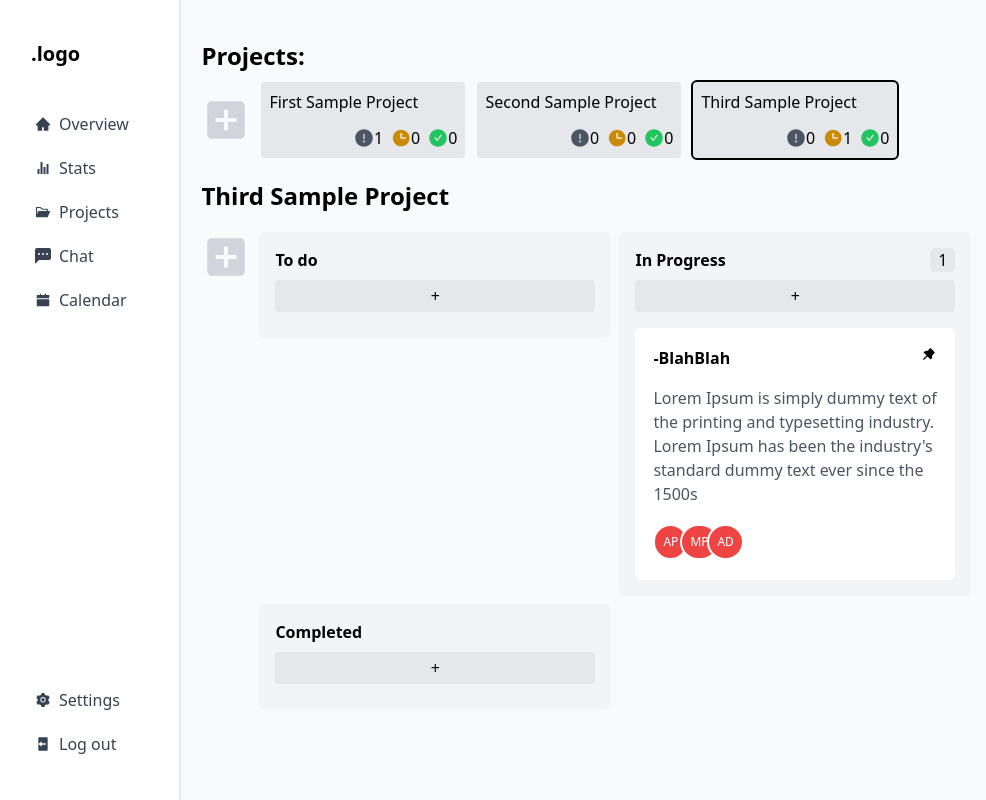
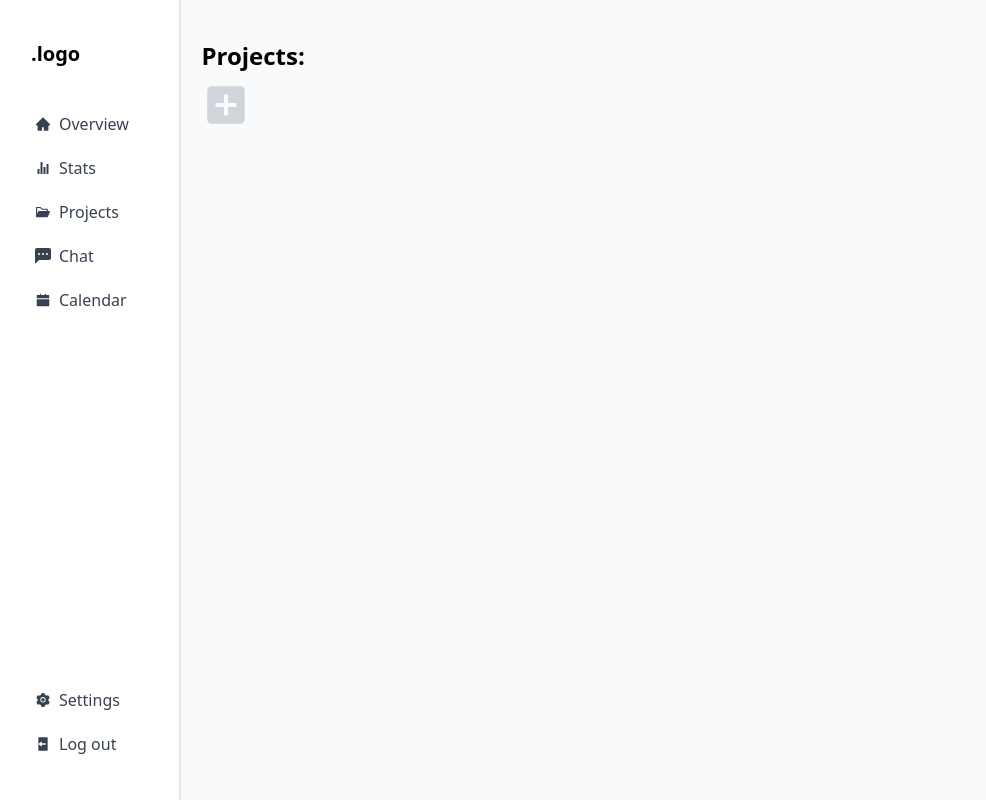
Before and after one commit to apekul/task_management, a React (Create React App) app: page /Projects in a window 1280 px wide. Shown: the whole page, without its empty margins (1-987 px from the left). Built offline with nearby package versions, Linux system fonts and the light colour scheme.

Commit message:
add functionality: creating new projects, update projects component style

```diff
--- a/src/Components/Display/Projects/Frame.jsx
+++ b/src/Components/Display/Projects/Frame.jsx
@@ -4,12 +4,10 @@ import { Droppable } from "@hello-pangea/dnd";
 
 export const Frame = ({ list, val }) => {
   return (
-    <div className="bg-gray-100 w-full h-auto rounded-md p-4 select-none">
+    <div className="bg-gray-100 w-auto h-auto rounded-md p-4 select-none">
       <div className="flex items-center justify-between">
         <h3 className="font-bold">{val}</h3>
-        <p className="bg-gray-200 px-2 rounded-md">
-          {list.length > 0 ? list.length : ""}
-        </p>
+        <p className="bg-gray-200 px-2 rounded-md">{list.length}</p>
       </div>
       <button className="w-full py-1 my-2 bg-gray-200 rounded hover:bg-gray-300">
         +
--- a/src/Components/Display/Projects/Projects.js
+++ b/src/Components/Display/Projects/Projects.js
@@ -1,35 +1,52 @@
 import React, { useState, useContext } from "react";
 import TaskList from "./TaskList";
 import { Context } from "../../../context";
+import { emptyProject } from "../../../assets/data";
 import { MdAddBox } from "react-icons/md";
 import { BiSolidTime } from "react-icons/bi";
 import { AiFillCheckCircle, AiFillExclamationCircle } from "react-icons/ai";
 
 const Projects = () => {
-  const [projects] = useContext(Context);
+  const [projects, setProjects] = useContext(Context);
 
-  const [currentProject, setCurrentProject] = useState(projects[2]);
+  const [currentProject, setCurrentProject] = useState();
+  // const [hoverInfo, setHoverInfo] = useState(null);
 
   const updateCurrentProject = (item) => {
     setCurrentProject(item);
   };
 
+  const addProject = () => {
+    let newProject = {
+      ...emptyProject,
+      id: projects.length + 1,
+      title: `new Project(${projects.length + 1})`,
+    };
+    setProjects((prev) => [...prev, newProject]);
+  };
   return (
     <div className="w-full h-screen px-5 pb-5 overflow-y-auto bg-gray-50 pt-10">
       <h2 className="text-2xl font-extrabold pb-2">Projects:</h2>
 
       <div className="grid grid-flow-col auto-cols-max gap-2">
-        <div className="flex items-center justify-center text-gray-300 hover:text-gray-400 cursor-pointer">
-          <MdAddBox size="50" />
+        <div className="flex items-start justify-center ">
+          <div
+            className="text-gray-300 hover:text-gray-400 cursor-pointer"
+            onClick={addProject}
+          >
+            <MdAddBox size="50" />
+          </div>
         </div>
 
         {projects.map((item, index) => (
           <div
             key={index}
             onClick={() => updateCurrentProject(item)}
-            className={`w-52 h-20 rounded-md bg-gray-200 p-2 border-2 hover:border-black flex flex-col justify-between
+            className={`w-52 h-32 rounded-md bg-gray-200 p-2 border-2 hover:border-black flex flex-col justify-between
              ${
-               currentProject.id === item.id ? "border-black" : "border-gray-50"
+               currentProject && currentProject.id === item.id
+                 ? "border-black"
+                 : "border-gray-50"
              }`}
           >
             <p>{item.title}</p>
--- a/src/Components/Display/Projects/TaskList.js
+++ b/src/Components/Display/Projects/TaskList.js
@@ -4,10 +4,14 @@ import { DragDropContext } from "@hello-pangea/dnd";
 import { MdAddBox } from "react-icons/md";
 
 const TaskList = ({ item }) => {
-  const [todo, setTodo] = useState(item.tasks.todos);
-  const [inProgress, setInProgress] = useState(item.tasks.inProgress);
-  const [complete, setComplete] = useState(item.tasks.completed);
-
+  const [todo, setTodo] = useState(() => (item ? item.tasks.todos : []));
+  const [inProgress, setInProgress] = useState(() =>
+    item ? item.tasks.inProgress : []
+  );
+  const [complete, setComplete] = useState(() =>
+    item ? item.tasks.completed : []
+  );
+  console.log(item);
   const onDragEnd = (result) => {
     const { source, destination } = result;
     if (
@@ -48,15 +52,21 @@ const TaskList = ({ item }) => {
   };
 
   useEffect(() => {
+    if (item !== undefined) {
       setTodo(item.tasks.todos);
       setInProgress(item.tasks.inProgress);
       setComplete(item.tasks.completed);
+    }
   }, [item]);
 
   return (
+    <>
+      {item && (
         <DragDropContext onDragEnd={onDragEnd}>
-      <h2 className="text-2xl font-extrabold py-5">{item.title}</h2>
-      <div className="flex items-start gap-2">
+          <h2 className="text-2xl font-extrabold py-5">
+            {item.title || "Project Name"}
+          </h2>
+          <div className="flex items-start gap-2 ">
             {/* Add Button */}
             <div className="flex items-center justify-center ">
               <div className="text-gray-300 hover:text-gray-400 cursor-pointer">
@@ -64,7 +74,8 @@ const TaskList = ({ item }) => {
               </div>
             </div>
             {/*  */}
-        <div className="grid grid-cols-1 sm:grid-cols-1 md:grid-cols-2 2xl:grid-cols-4 gap-2 ">
+            <div className="grid grid-cols-1 sm:grid-cols-1 md:grid-cols-2 xl:grid-cols-2 2xl:grid-cols-3 gap-2 ">
+              {/* <div className="grid grid-cols-4 grid-flow-col auto-cols-min gap-2"> */}
               <div>
                 <Frame list={todo} val="To do" />
               </div>
@@ -75,8 +86,11 @@ const TaskList = ({ item }) => {
                 <Frame list={complete} val="Completed" />
               </div>
             </div>
+            <div className="w-96 h-96 bg-green-200">Settings {item.title}</div>
           </div>
         </DragDropContext>
+      )}
+    </>
   );
 };
 
--- a/src/assets/data.js
+++ b/src/assets/data.js
@@ -1,49 +1,51 @@
-export const allData = [
-  {
-    title: "First Sample Project",
-    id: 1,
-    tasks: {
-      todos: [
-        {
-          title: "BlahBlah",
-          description:
-            "Lorem Ipsum is simply dummy text of the printing and typesetting industry. Lorem Ipsum has been the industry's standard dummy text ever since the 1500s",
-          id: 13,
-          follow: [{ name: "AP" }, { name: "MP" }, { name: "AD" }],
-          created: "",
-          closed: "",
-        },
-      ],
-      inProgress: [],
-      completed: [],
-    },
+// export const allData = [
+//   {
+//     title: "First Sample Project",
+//     id: 1,
+//     tasks: {
+//       todos: [
+//         {
+//           title: "BlahBlah",
+//           description:
+//             "Lorem Ipsum is simply dummy text of the printing and typesetting industry. Lorem Ipsum has been the industry's standard dummy text ever since the 1500s",
+//           id: 13,
+//           follow: [{ name: "AP" }, { name: "MP" }, { name: "AD" }],
+//           created: "",
+//           closed: "",
+//         },
+//       ],
+//       inProgress: [],
+//       completed: [],
+//     },
+//   },
+//   {
+//     title: "Second Sample Project",
+//     id: 2,
+//     tasks: {
+//       todos: [],
+//       inProgress: [],
+//       completed: [],
+//     },
+//   },
+//   {
+//     title: "Third Sample Project",
+//     id: 3,
+//     tasks: {
+//       todos: [],
+//       inProgress: [],
+//       completed: [],
+//     },
+//   },
+// ];
+
+export const allData = [];
+
+export const emptyProject = {
+  title: "New Project",
+  id: 0,
+  tasks: {
+    todos: [],
+    inProgress: [],
+    completed: [],
   },
-  {
-    title: "Second Sample Project",
-    id: 2,
-    tasks: {
-      todos: [],
-      inProgress: [],
-      completed: [],
-    },
-  },
-  {
-    title: "Third Sample Project",
-    id: 3,
-    tasks: {
-      todos: [],
-      inProgress: [
-        {
-          title: "BlahBlah",
-          description:
-            "Lorem Ipsum is simply dummy text of the printing and typesetting industry. Lorem Ipsum has been the industry's standard dummy text ever since the 1500s",
-          id: 13,
-          follow: [{ name: "AP" }, { name: "MP" }, { name: "AD" }],
-          created: "",
-          closed: "",
-        },
-      ],
-      completed: [],
-    },
-  },
-];
+};
```
Lines whose indentation alone changed are shown as unchanged.
